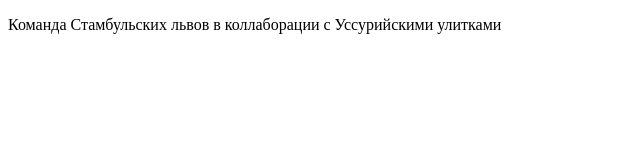
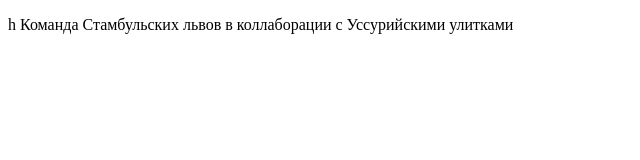
Before and after one commit to THolpT/test-git, a plain HTML site: page index.html in a window 1280 px wide. Shown: the full height of the page, 0-640 px from the left. Drawn offline with Linux system fonts and the light colour scheme.

Commit message:
create/p

```diff
--- a/index.html
+++ b/index.html
@@ -6,6 +6,6 @@
     <title>Стамбульские львы в коллаборации с Уссурийскими улитками</title>
 </head>
 <body>
-    <p>Команда Стамбульских львов в коллаборации с Уссурийскими улитками</p>
+    <p>h Команда Стамбульских львов в коллаборации с Уссурийскими улитками</p>
 </body>
 </html>
```
